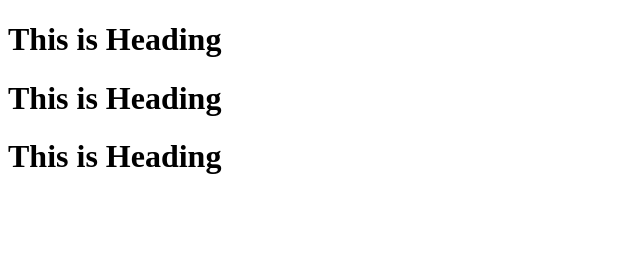
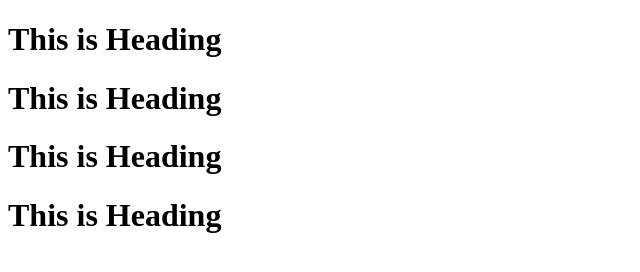
Before and after one commit to js55998/Status_Check_Rule, a website: page html5/index.html in a window 1280 px wide. Shown: the whole page, without its empty margins (0-640 px from the left). Drawn offline with Linux system fonts and the light colour scheme.

Commit message:
Feature/html (#13)
* login.html

* New Update

* New Log file is Added

---------

Co-authored-by: Debasish <62814142+js55998@users.noreply.github.com>

```diff
--- a/html5/index.html
+++ b/html5/index.html
@@ -11,6 +11,7 @@
     <h1>This is Heading</h1>
     <h1>This is Heading</h1>
     <h1>This is Heading</h1>
+    <h1>This is Heading</h1>
 </body>
 
 </html>
```
Also changed, not shown: html5/login.html (+1 -1 lines).
